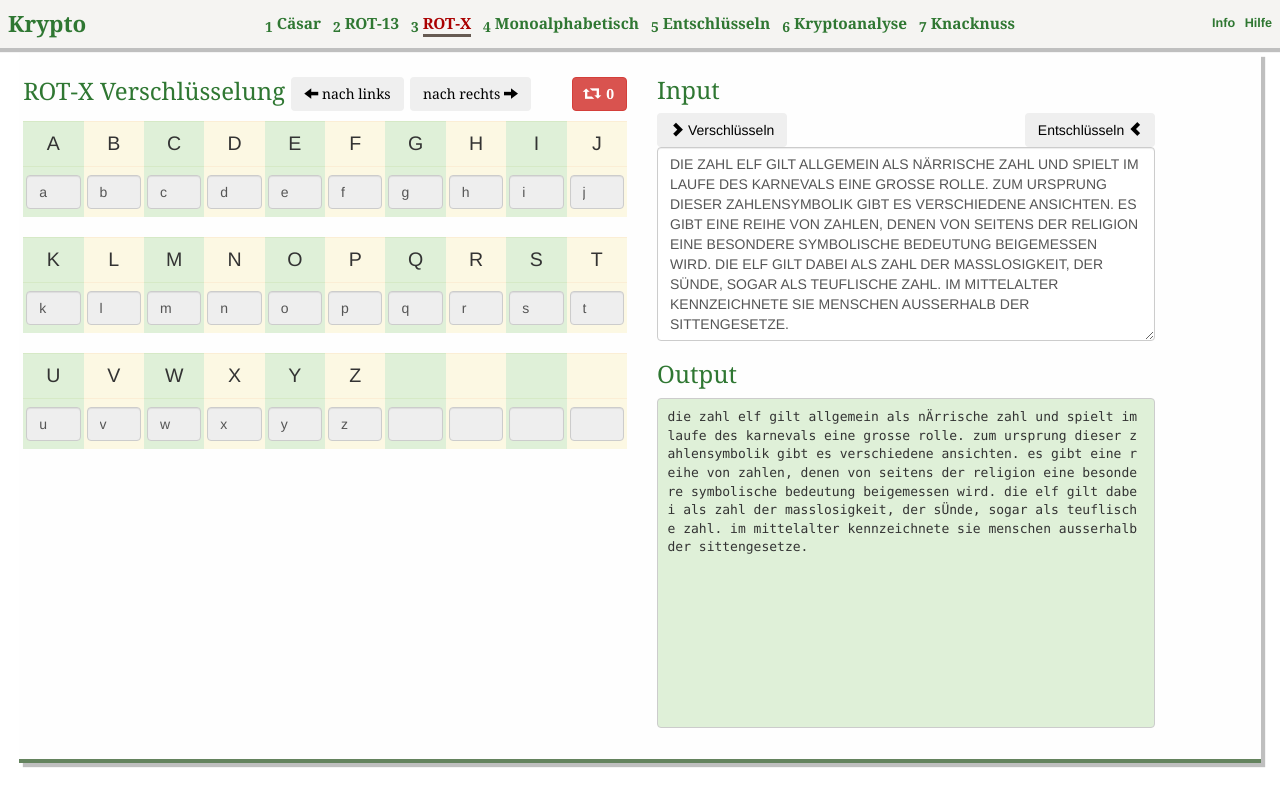
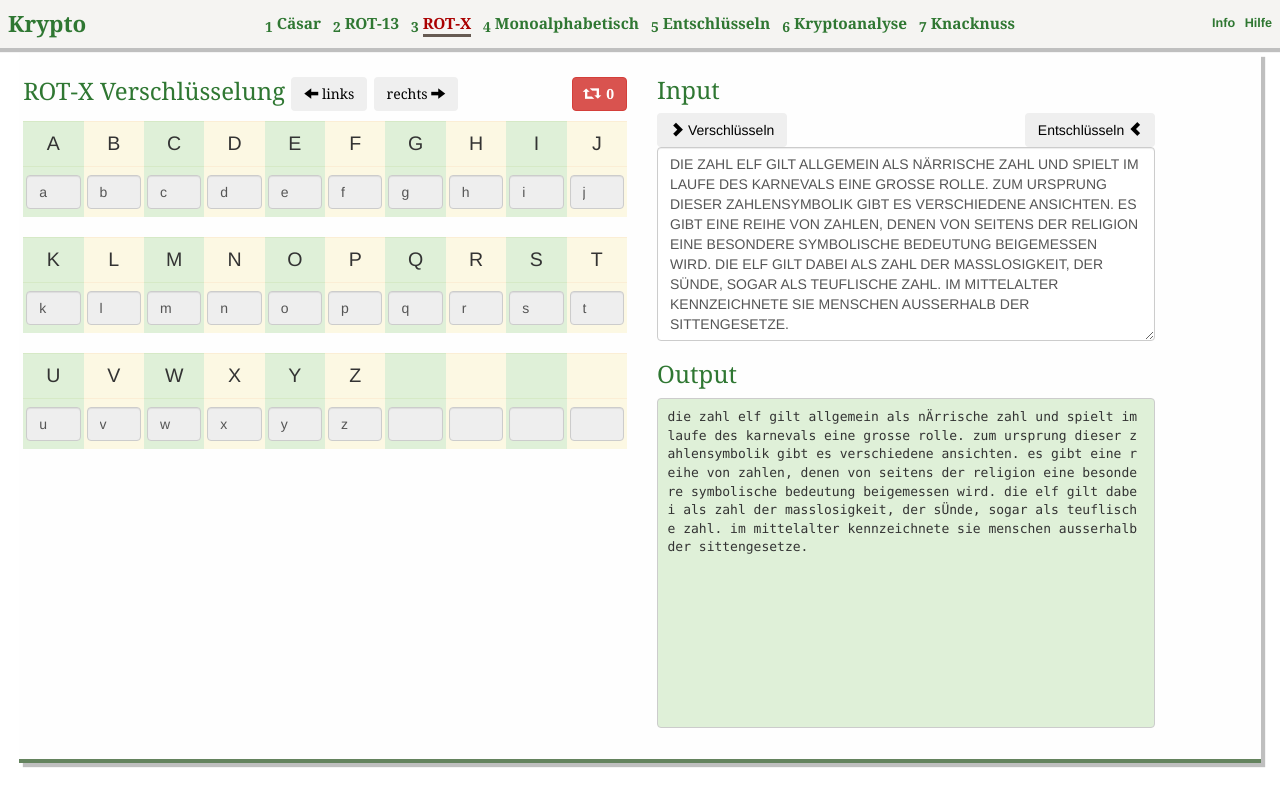
Before and after one commit to mgje/Crypto, a Jekyll site: the page built from exp3/index.html, in a window 1280 px wide. Shown: the top 806 px of the page. Built offline with Jekyll 4.4.1, drawn with Linux system fonts in a browser that asks for light colours; some web fonts are replaced.

Commit message:
fluid design

```diff
--- a/exp1/index.html
+++ b/exp1/index.html
@@ -9,7 +9,7 @@ CSName: experiment.css
   <div class="row">
     <!-- colum left -->
     <div class="col-md-6 col-sm-6">
-       <h3>Caesar Verschlüsselung</h3>
+       <h3>Cäsar Verschlüsselung</h3>
        <div id="keytable" class="table-responsive">
        </div>
     </div>
--- a/exp3/index.html
+++ b/exp3/index.html
@@ -11,8 +11,8 @@ CSName: experiment.css
     <div class="col-md-6 col-sm-6">
 
        <h3>ROT-X Verschlüsselung
-          <button id = "btn_left" type="submit" name="button1" class="btn" ><i class="glyphicon glyphicon-arrow-left"></i> nach links </button>
-          <button id = "btn_right" type="submit" name="button2" class="btn" > nach rechts <i class="glyphicon glyphicon-arrow-right"></i> </button>
+          <button id = "btn_left" type="submit" name="button1" class="btn" ><i class="glyphicon glyphicon-arrow-left"></i> links </button>
+          <button id = "btn_right" type="submit" name="button2" class="btn" > rechts <i class="glyphicon glyphicon-arrow-right"></i> </button>
 
            <button id="rotx" type="button" class="btn btn-danger pull-right" >  <i class="glyphicon glyphicon-retweet"></i>&nbsp; <b id="rotx_value">0</b></button>
 
```
